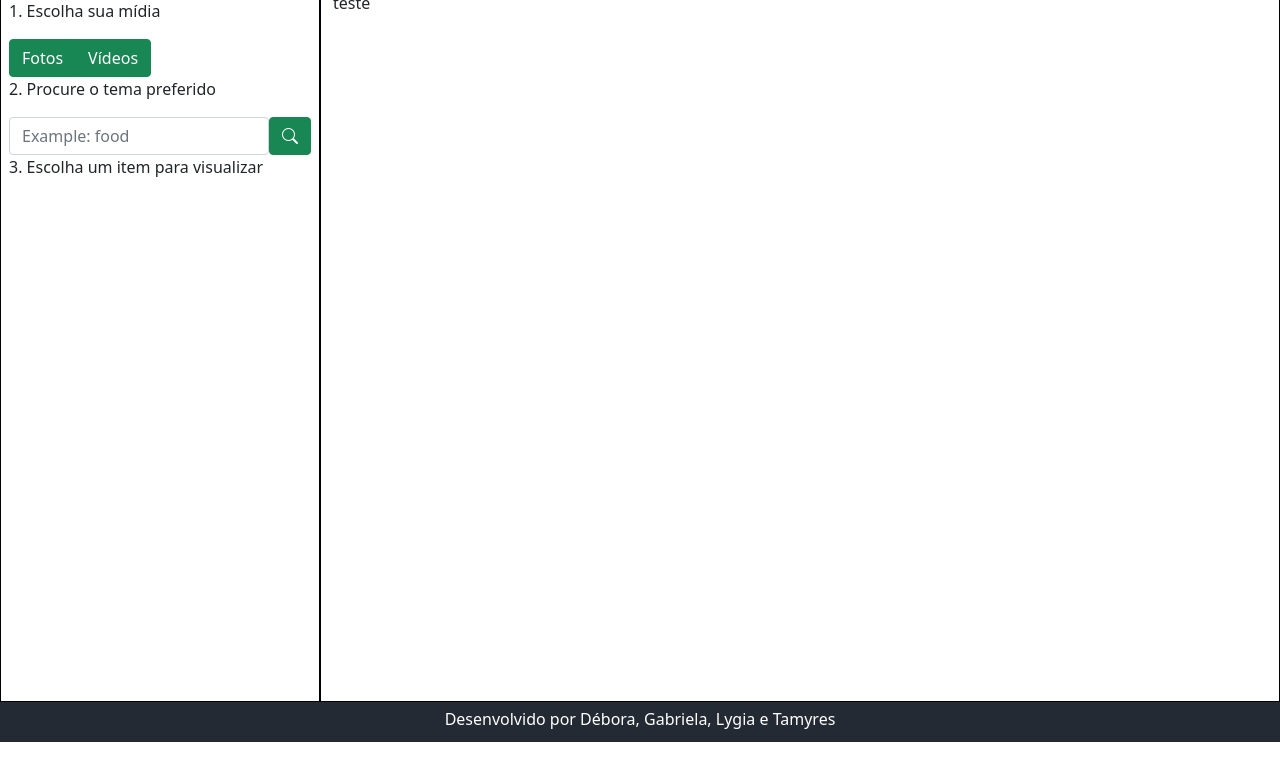
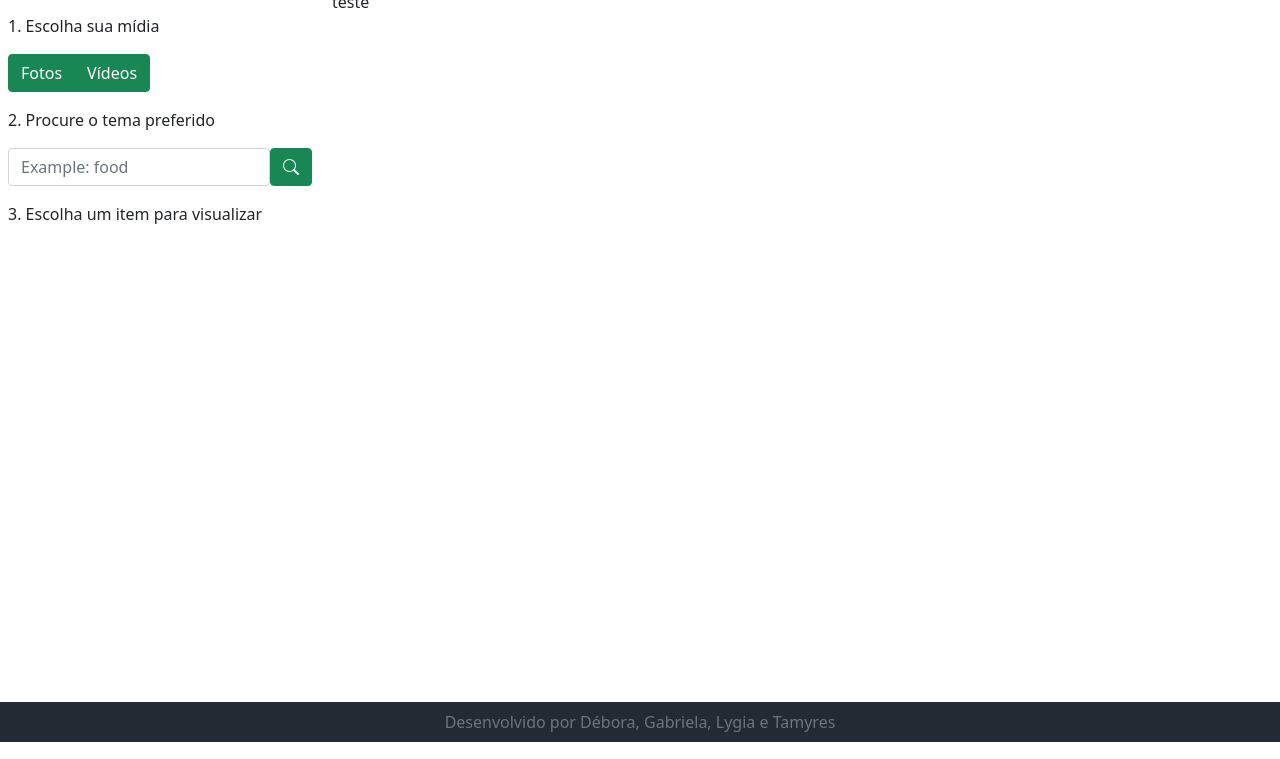
Before and after one commit to Tamyrescso/api_pexels, a plain HTML site: page index.html in a window 1280 px wide. Shown: the part 76-835 px from the top of the page. Drawn offline with nearby package versions, Linux system fonts and the light colour scheme.

Commit message:
Aletrações de posicionamento e estilização

```diff
--- a/index.html
+++ b/index.html
@@ -14,9 +14,9 @@
     <link rel="stylesheet" href="https://cdn.jsdelivr.net/npm/bootstrap-icons@1.5.0/font/bootstrap-icons.css">
     <link rel="stylesheet" href="style.css" />
   </head>
-  <body>
+  <body class="d-flex flex-column">
     <header>
-      <section class="d-flex p-2 align-items-center">
+      <section class="d-flex p-2 align-items-center left">
         <img
           src="./assets/trybe.png"
           alt="logo da Trybexels"
@@ -26,40 +26,42 @@
         <h1>Trybexels</h1>
       </section>
     </header>
-
     <main class="container-fluid">
       <div class="row">
         <section class="p-2 col-3">
           <div>
-            <p>1. Escolha sua mídia</p>
+            <p class="step">1. Escolha sua mídia</p>
             <div class="btn-group">
               <button type="button" class="photo-btn btn btn-success">Fotos</button>
               <button type="button" class="video-btn btn btn-success">Vídeos</button>
             </div>
           </div>
-
           <div>
-            <p>2. Procure o tema preferido</p>
+            <p class="step">2. Procure o tema preferido</p>
             <div class="d-flex">
               <input
               type="text"
               placeholder="Example: food"
               class="query form-control"
               />
-              <button class = ' query-btn btn btn-success'><i class="bi bi-search"></i></button>
+              <button class = 'query-btn btn btn-success'><i class="bi bi-search"></i></button>
             </div>
           </div>
-          <div>
-            <p>3. Escolha um item para visualizar</p>
+          <div id="grid-parent">
+            <p class="step">3. Escolha um item para visualizar</p>
             <div class="grid row row-cols-2 ">
             </div>
           </div>
         </section>
-        <section class="col">teste</section>
+        <section class="col right">teste</section>
       </div>
     </main>
-    <footer class="text-center">
-      <p>Desenvolvido por Débora, Gabriela, Lygia e Tamyres</p>
+    <footer class="footer py-2">
+      <div class="container">
+        <span class="text-muted">
+          <p>Desenvolvido por Débora, Gabriela, Lygia e Tamyres</p>
+        </span>
+      </div>
     </footer>
     <script src="./script.js"></script>
   </body>
--- a/script.js
+++ b/script.js
@@ -3,7 +3,6 @@ const photoBtn = document.querySelector('.photo-btn');
 const videoBtn = document.querySelector('.video-btn');
 const query = document.querySelector('.query');
 const queryBtn = document.querySelector('.query-btn');
-const select = document.querySelector('.selected');
 
 async function getImage() {
     const headers = new Headers({
@@ -45,7 +44,7 @@ async function getVideo() {
         'Authorization': client,
     })
 
-    const response = await fetch(`https://api.pexels.com/videos/search?query=${query.value}&per_page=7`, {
+    const response = await fetch(`https://api.pexels.com/videos/search?query=${query.value}&per_page=8`, {
         method: 'GET',
         headers,
     })
@@ -81,6 +80,7 @@ function renderImage (photos){
 }
 
 function addSelected(event){
+    const select = document.querySelector('.selected');
     if (!select){
         event.target.classList.add('selected');
     } else {
@@ -90,19 +90,15 @@ function addSelected(event){
 }
 
 function chooseType() {
+    const select = document.querySelector('.selected');
     if (!select){
         alert('Selecione o tipo de mídia');
     } else if (select.classList.contains('photo-btn')){
         return getImage();
     }
-    // return getVideo();
+    return getVideo();
 }
 
 queryBtn.addEventListener('click',chooseType);
 photoBtn.addEventListener('click', addSelected);
 videoBtn.addEventListener('click', addSelected);
-
-
-
-window.onload = () => {
-}
--- a/style.css
+++ b/style.css
@@ -13,8 +13,11 @@ header h1 {
 }
 
 main section{
-  border: 1px solid black;
   height: 89vh;
+}
+
+.step {
+  margin-top: 1rem;
 }
 
 .form-control:focus {
@@ -22,18 +25,14 @@ main section{
   box-shadow: 0 0 0.6rem rgba(40, 167, 69, 1)
 }
 
-footer {
-  height: 40px;
-}
-
-footer p{
-  padding: 5px;
+#grid-parent {
+  height: 80%;
 }
 
 .grid{
-  width: 300px;
-  overflow-y:scroll;
-  height: 350px;
+  width: inherit;
+  overflow-y: auto;
+  height: 90%;
 }
 
 .card-text {
@@ -43,3 +42,13 @@ footer p{
 .card {
   margin-bottom: 10px;
 }
+
+footer {
+  height: 40px;
+  position: relative;
+  bottom: 0;
+}
+
+.text-muted {
+  text-align: center;
+}
```
